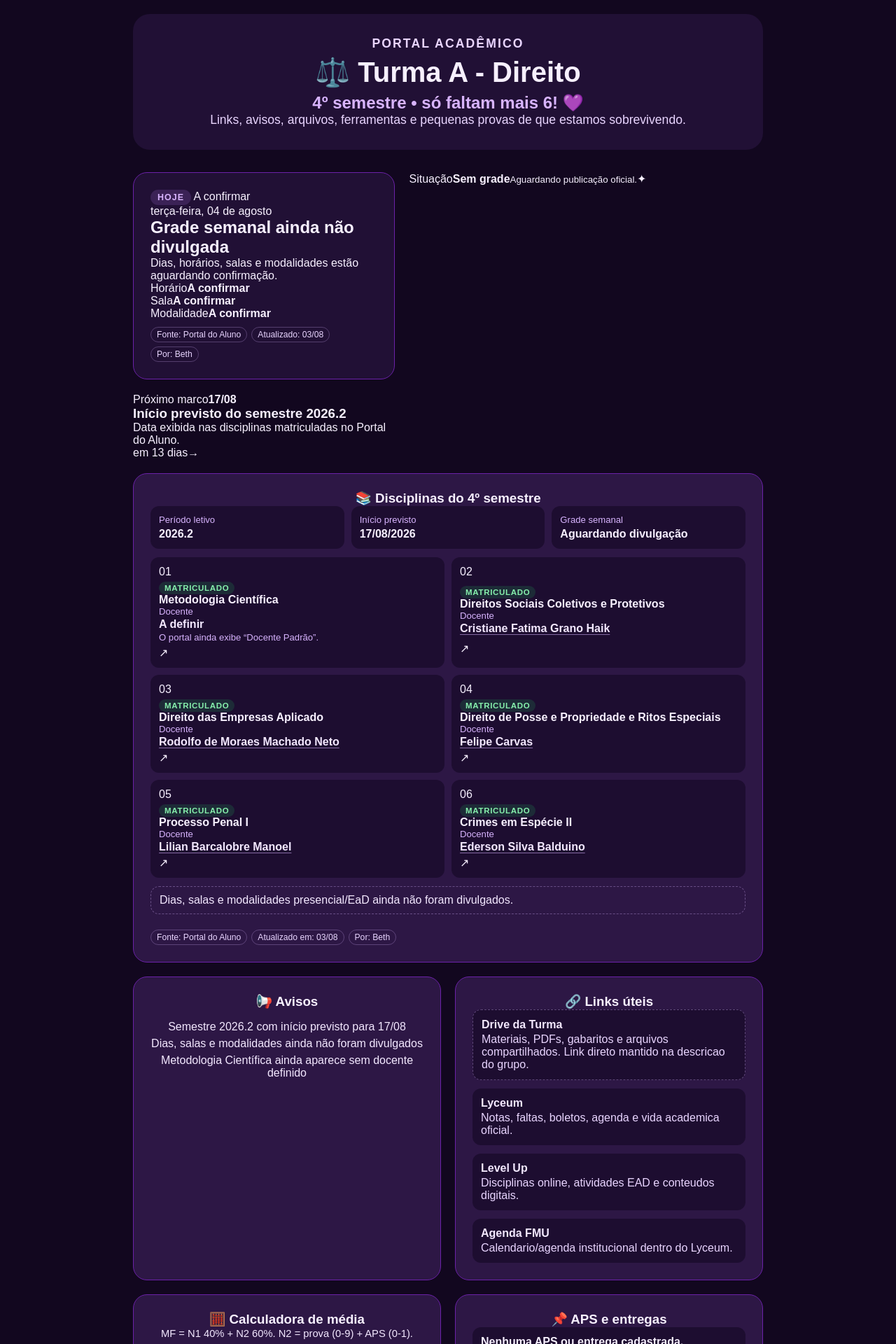
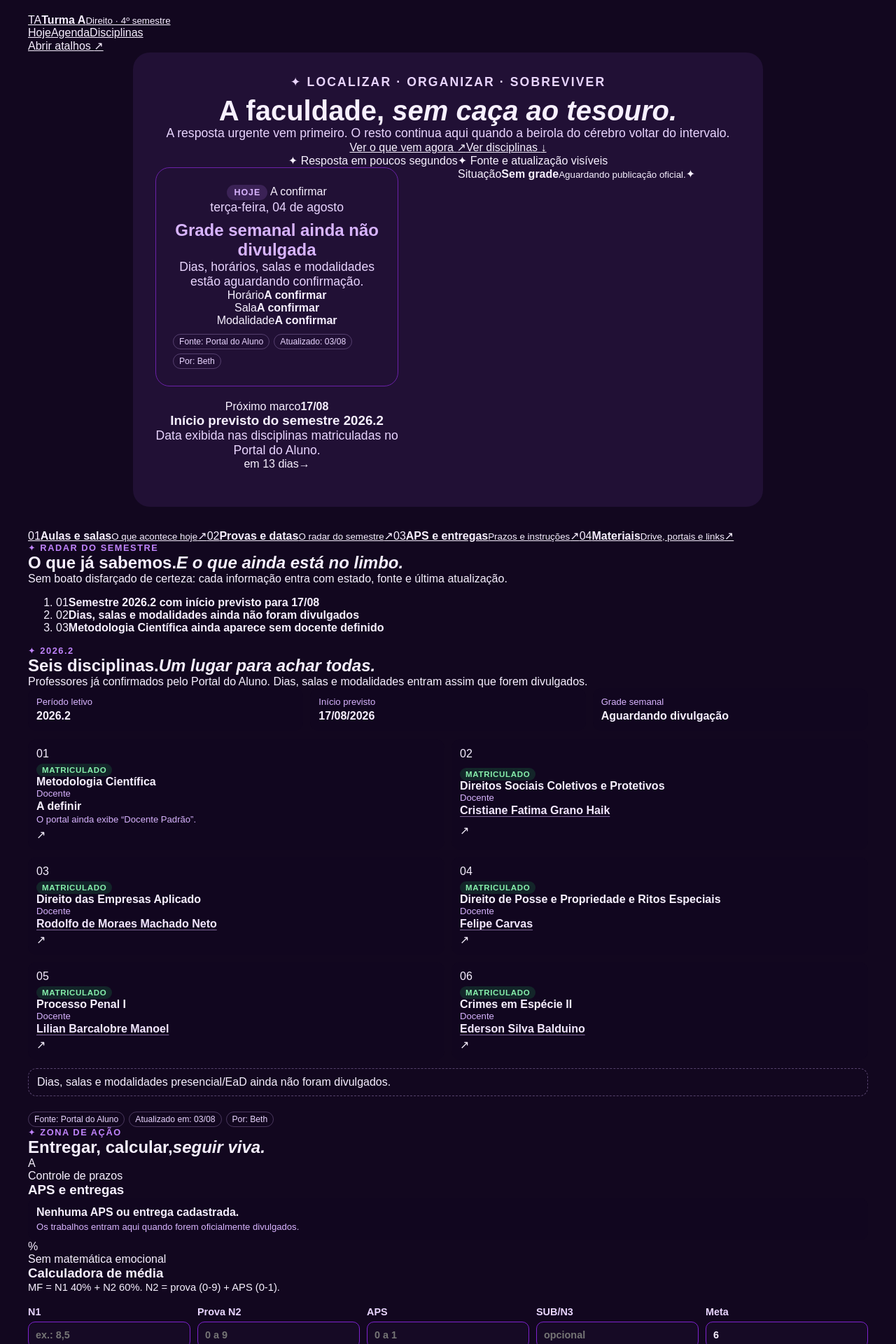
Before and after one commit to DraBeth/turma-a, a React (Vite) app: page / in a window 1280 px wide. Shown: the part 20-1940 px from the top of the page at 70% size. Built offline with nearby package versions, Linux system fonts and the light colour scheme.

Commit message:
Restructure portal around urgent academic tasks

```diff
--- a/src/App.jsx
+++ b/src/App.jsx
@@ -1,5 +1,4 @@
 import './App.css'
-import Card from './components/Card'
 import AchadosPerdidos from './components/AchadosPerdidos'
 import AgendaHoje from './components/AgendaHoje'
 import CalculadoraMedia from './components/CalculadoraMedia'
@@ -9,62 +8,212 @@ import Entregas from './components/Entregas'
 import LinksUteis from './components/LinksUteis'
 import avisos from './data/avisos'
 
+const atalhos = [
+  { numero: '01', titulo: 'Aulas e salas', detalhe: 'O que acontece hoje', destino: '#hoje' },
+  { numero: '02', titulo: 'Provas e datas', detalhe: 'O radar do semestre', destino: '#agenda' },
+  { numero: '03', titulo: 'APS e entregas', detalhe: 'Prazos e instruções', destino: '#entregas' },
+  { numero: '04', titulo: 'Materiais', detalhe: 'Drive, portais e links', destino: '#materiais' },
+]
+
 function App() {
   return (
-    <main className="page">
-      <section className="hero">
-        <p className="eyebrow">Portal acadêmico</p>
+    <main className="page" id="topo">
+      <header className="site-header">
+        <a className="brand" href="#topo" aria-label="Turma A — início">
+          <span className="brand-mark">TA</span>
+          <span className="brand-copy">
+            <strong>Turma A</strong>
+            <small>Direito · 4º semestre</small>
+          </span>
+        </a>
 
-        <h1>⚖️ Turma A - Direito</h1>
+        <nav className="main-nav" aria-label="Navegação principal">
+          <a href="#hoje">Hoje</a>
+          <a href="#agenda">Agenda</a>
+          <a href="#disciplinas">Disciplinas</a>
+        </nav>
 
-        <h2>4º semestre • só faltam mais 6! 💜</h2>
+        <a className="header-action" href="#materiais">
+          Abrir atalhos <span aria-hidden="true">↗</span>
+        </a>
+      </header>
 
-        <p>
-          Links, avisos, arquivos, ferramentas e pequenas provas de que estamos sobrevivendo.
-        </p>
+      <section className="hero" id="hoje">
+        <div className="hero-copy">
+          <p className="eyebrow"><span>✦</span> localizar · organizar · sobreviver</p>
+          <h1>
+            A faculdade,
+            <em> sem caça ao tesouro.</em>
+          </h1>
+          <p className="hero-lede">
+            A resposta urgente vem primeiro. O resto continua aqui quando a beirola do
+            cérebro voltar do intervalo.
+          </p>
+
+          <div className="hero-actions">
+            <a className="button button-primary" href="#agenda">
+              Ver o que vem agora <span aria-hidden="true">↗</span>
+            </a>
+            <a className="button button-secondary" href="#disciplinas">
+              Ver disciplinas <span aria-hidden="true">↓</span>
+            </a>
+          </div>
+
+          <div className="hero-footnotes" aria-label="Recursos principais">
+            <span>✦ Resposta em poucos segundos</span>
+            <span>✦ Fonte e atualização visíveis</span>
+          </div>
+        </div>
+
+        <AgendaHoje />
       </section>
 
-      <AgendaHoje />
+      <nav className="quick-nav" aria-label="Atalhos rápidos">
+        {atalhos.map((atalho) => (
+          <a href={atalho.destino} key={atalho.numero}>
+            <span className="quick-number">{atalho.numero}</span>
+            <span>
+              <strong>{atalho.titulo}</strong>
+              <small>{atalho.detalhe}</small>
+            </span>
+            <span className="quick-arrow" aria-hidden="true">↗</span>
+          </a>
+        ))}
+      </nav>
 
-      <section className="grid">
-        <Card titulo="📚 Disciplinas do 4º semestre" className="card-wide">
-          <Disciplinas />
-        </Card>
+      <section className="section radar-section" id="agenda">
+        <header className="section-heading radar-heading">
+          <p className="eyebrow"><span>✦</span> radar do semestre</p>
+          <h2>
+            O que já sabemos.
+            <em>E o que ainda está no limbo.</em>
+          </h2>
+          <p>
+            Sem boato disfarçado de certeza: cada informação entra com estado, fonte e
+            última atualização.
+          </p>
+        </header>
 
-        <Card titulo="📢 Avisos">
-          <ul>
-            {avisos.map((aviso) => (
-              <li key={aviso}>{aviso}</li>
-            ))}
-          </ul>
-        </Card>
+        <ol className="notice-list">
+          {avisos.map((aviso, index) => (
+            <li key={aviso}>
+              <span>{String(index + 1).padStart(2, '0')}</span>
+              <strong>{aviso}</strong>
+            </li>
+          ))}
+        </ol>
+      </section>
 
-        <Card titulo="🔗 Links úteis">
-          <LinksUteis />
-        </Card>
+      <section className="section disciplines-section" id="disciplinas">
+        <header className="section-heading section-heading-row">
+          <div>
+            <p className="eyebrow"><span>✦</span> 2026.2</p>
+            <h2>
+              Seis disciplinas.
+              <em>Um lugar para achar todas.</em>
+            </h2>
+          </div>
+          <p>
+            Professores já confirmados pelo Portal do Aluno. Dias, salas e modalidades
+            entram assim que forem divulgados.
+          </p>
+        </header>
 
-        <Card titulo="🧮 Calculadora de média">
-          <CalculadoraMedia />
-        </Card>
+        <Disciplinas />
+      </section>
 
-        <Card titulo="📌 APS e entregas">
-          <Entregas />
-        </Card>
+      <section className="section workbench-section" id="entregas">
+        <header className="section-heading workbench-heading">
+          <p className="eyebrow"><span>✦</span> zona de ação</p>
+          <h2>
+            Entregar, calcular,
+            <em>seguir viva.</em>
+          </h2>
+        </header>
 
-        <Card titulo="📬 Contatos" className="card-wide">
-          <Contatos />
-        </Card>
+        <div className="workbench-grid">
+          <article className="feature-panel delivery-panel">
+            <div className="panel-heading">
+              <span className="panel-index">A</span>
+              <div>
+                <p>Controle de prazos</p>
+                <h3>APS e entregas</h3>
+              </div>
+            </div>
+            <Entregas />
+          </article>
 
-        <Card titulo="🔎 Achados e perdidos">
+          <article className="feature-panel calculator-panel">
+            <div className="panel-heading">
+              <span className="panel-index">%</span>
+              <div>
+                <p>Sem matemática emocional</p>
+                <h3>Calculadora de média</h3>
+              </div>
+            </div>
+            <CalculadoraMedia />
+          </article>
+        </div>
+      </section>
+
+      <section className="section resources-section" id="materiais">
+        <header className="section-heading section-heading-row">
+          <div>
+            <p className="eyebrow"><span>✦</span> acesso direto</p>
+            <h2>
+              Menos peregrinação.
+              <em>Mais botão certo.</em>
+            </h2>
+          </div>
+          <p>
+            Materiais e sistemas oficiais no contexto em que são necessários — sem
+            procurar o link perdido no meio do grupo.
+          </p>
+        </header>
+
+        <div className="resources-grid">
+          <article className="links-panel">
+            <span className="tag tag-gold">Links úteis</span>
+            <LinksUteis />
+          </article>
+
+          <article className="contacts-panel">
+            <span className="tag tag-lime">Diretório</span>
+            <h3>Encontre o professor sem caça ao e-mail.</h3>
+            <Contatos />
+          </article>
+        </div>
+      </section>
+
+      <section className="closing-section">
+        <article className="closing-card lost-card">
+          <p className="eyebrow"><span>✦</span> alguém deixou para trás</p>
+          <h2>Achados e perdidos</h2>
           <AchadosPerdidos />
-        </Card>
+        </article>
 
-        <Card titulo="🕰️ Cápsula do Tempo">
-          <p>
-            Memórias, pérolas, mensagens e registros da Turma A até a formatura.
-          </p>
-        </Card>
+        <article className="closing-card capsule-card">
+          <span className="capsule-year">2031</span>
+          <div>
+            <p className="eyebrow"><span>✦</span> até a formatura</p>
+            <h2>Cápsula do Tempo</h2>
+            <p>Memórias, pérolas e pequenas provas de que sobrevivemos juntas.</p>
+          </div>
+          <span className="capsule-arrow" aria-hidden="true">→</span>
+        </article>
       </section>
+
+      <footer className="site-footer">
+        <a className="brand" href="#topo">
+          <span className="brand-mark">TA</span>
+          <span className="brand-copy">
+            <strong>Turma A</strong>
+            <small>Um semestre de cada vez.</small>
+          </span>
+        </a>
+        <p>Feito para funcionar até com a atenção em modo economia.</p>
+        <a href="#topo">Voltar ao topo ↑</a>
+      </footer>
     </main>
   )
 }
```
